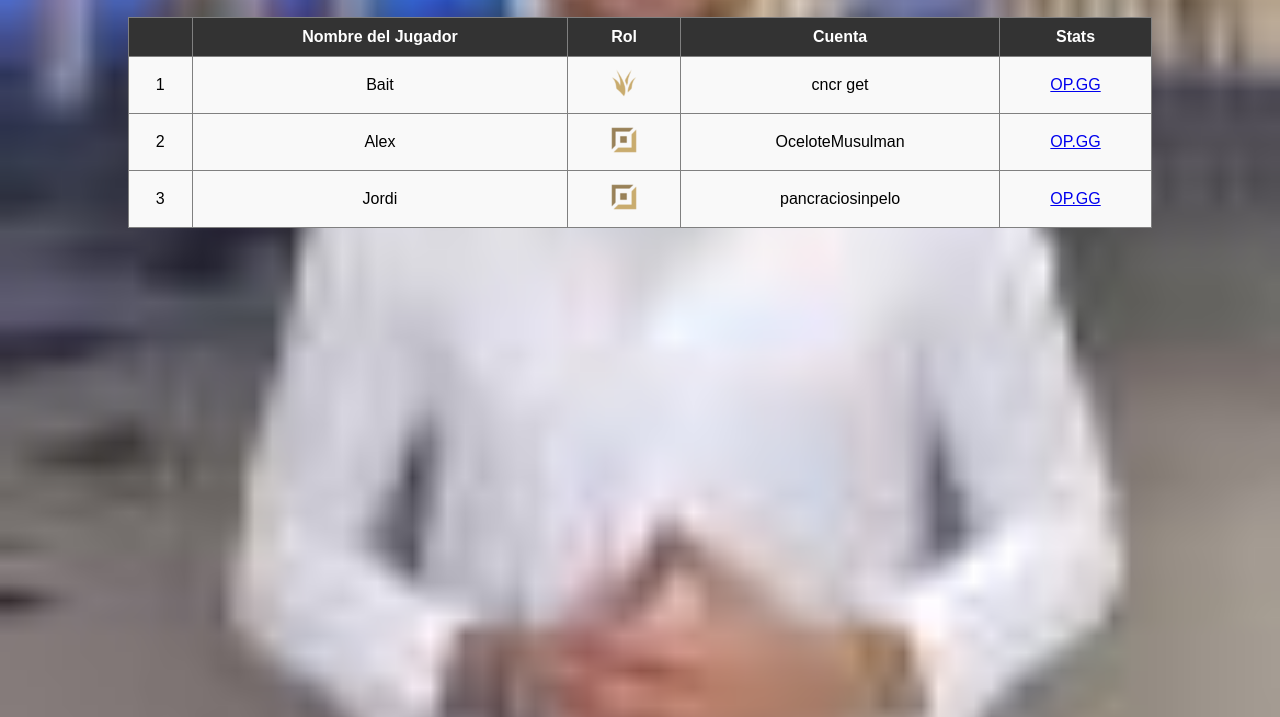
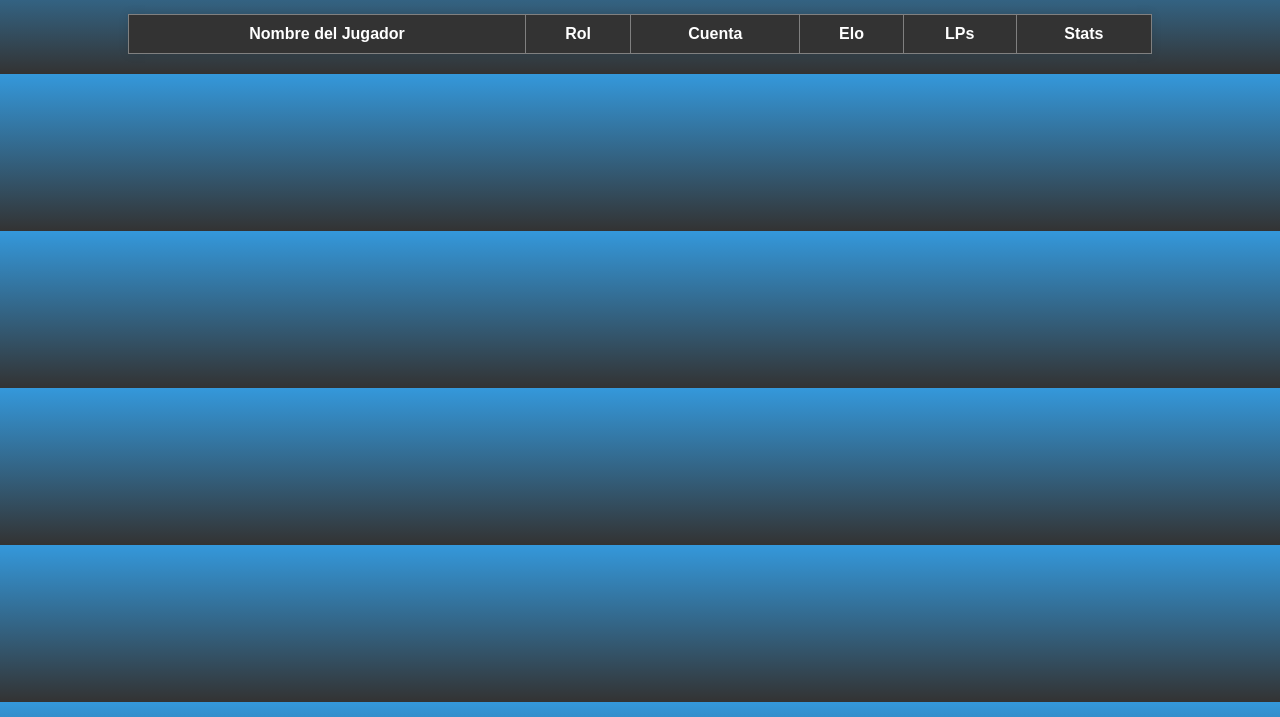
Before and after one commit to bait-py/semen, a plain HTML site: page index.html in a window 1280 px wide. Shown: the part 83-800 px from the top of the page. Drawn offline with Linux system fonts and the light colour scheme.

Commit message:
Add files via upload

```diff
--- a/css2.css
+++ b/css2.css
@@ -1,52 +1,72 @@
 /* Estilo para el cuerpo de la página */
 body {
     font-family: Arial, sans-serif;
-    background-color: #f0f0f0;
+    background: linear-gradient(to bottom, #3498db, #333);
+    color: #fff;
     margin: 0;
     padding: 0;
-    text-align: center;
 }
 
 /* Estilo para el encabezado */
 h1 {
+    text-align: center;
     background-color: #333;
     color: #fff;
-    padding: 10px;
+    padding: 20px;
+    margin: 0;
 }
 
 /* Estilo para la tabla */
 table {
-    width: 80%;
+    width: 100%;
+    border-collapse: collapse;
     margin: 20px auto;
-    border-collapse: collapse;
+    background-color: #fff;
+    box-shadow: 0 0 10px rgba(0, 0, 0, 0.1);
 }
 
-/* Estilo para las celdas encabezado */
-th {
+/* Estilo para la tabla */
+table {
+    margin: 20px auto; /* Centra la tabla */
+    width: 80%; /* Reduce el ancho de la tabla al 80% del contenedor */
+    border-collapse: collapse;
+    background-color: #fff;
+    box-shadow: 0 0 10px rgba(0, 0, 0, 0.1);
+    color: #000; /* Color de texto en negro */
+}
+
+/* Estilo para las celdas del encabezado */
+table th {
     background-color: #333;
     color: #fff;
     padding: 10px;
+    text-align: center;
 }
 
-/* Estilo para las celdas de datos */
-td {
-    background-color: #f9f9f9;
-    padding: 10px;
+/* Estilo para las filas impares de la tabla */
+table tr:nth-child(odd) {
+    background-color: #f7f7f7;
 }
 
-/* Estilo para las filas impares */
-tr:nth-child(odd) {
-    background-color: #e0e0e0;
+/* Estilo para las filas pares de la tabla */
+table tr:nth-child(even) {
+    background-color: #fff;
 }
 
-/* Estilo para las filas al pasar el mouse */
-tr:hover {
-    background-color: #ccc;
+/* Estilo para las celdas de la tabla */
+table td {
+    padding: 10px;
+    text-align: center;
 }
 
-body {
-    background-image: url("images/ocelot.jpg");
-    background-repeat: no-repeat;
-    background-position: center;
-    background-size: cover;
+/* Estilo para los enlaces dentro de la tabla */
+table a {
+    color: #3498db;
+    text-decoration: none;
+    font-weight: bold;
 }
+
+/* Estilo para los enlaces al pasar el mouse */
+table a:hover {
+    text-decoration: underline;
+}
--- a/index.html
+++ b/index.html
@@ -3,38 +3,28 @@
 <head>
     <title>SemenQChallenge</title>
     <link rel="stylesheet" type="text/css" href="css2.css">
+    <script src="./script" ></script>
 </head>
 <body>
     <h1>SemenQChallenge</h1>
+    <div id="resultados">
         <table border="1">
+            <thead>
                 <tr>
-            <th></th>
                     <th>Nombre del Jugador</th>
                     <th>Rol</th>
                     <th>Cuenta</th>
+                    <th>Elo</th>
+                    <th>LPs</th>
                     <th>Stats</th>
                 </tr>
-        <tr>
-            <td>1</td>
-            <td>Bait</td>
-            <td><img src="images/jgl.png" alt="jng"></td>
-            <td>cncr get</td>
-            <td><a href="https://www.op.gg/summoners/euw/cncr%20get" target="_blank">OP.GG</a></td>
-        </tr>
-        <tr>
-            <td>2</td>
-            <td>Alex</td>
-            <td><img src="images/adc.png" alt="adc"></td>
-            <td>OceloteMusulman</td>
-            <td><a href="https://www.op.gg/summoners/euw/OceloteMusulman" target="_blank">OP.GG</a></td>
-        </tr>
-        <tr>
-            <td>3</td>
-            <td>Jordi</td>
-            <td><img src="images/adc.png" alt="adc"></td>
-            <td>pancraciosinpelo</td>
-            <td><a href="https://www.op.gg/summoners/euw/pancraciosinpelo" target="_blank">OP.GG</a></td>
-        </tr>
+            </thead>
+            <tbody id="tablaResultados">
+                <!-- Aquí se agregarán las filas de resultados -->
+            </tbody>
         </table>
+    </div>
+
+    <script src="./script"></script>
 </body>
 </html>
```
Also changed, not shown: images/default.png (added), 1 other file. Lines whose indentation alone changed are shown as unchanged.
